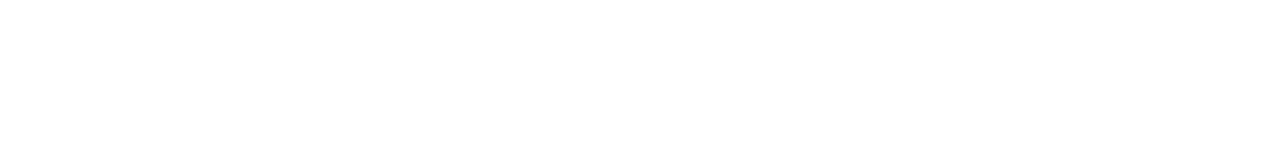
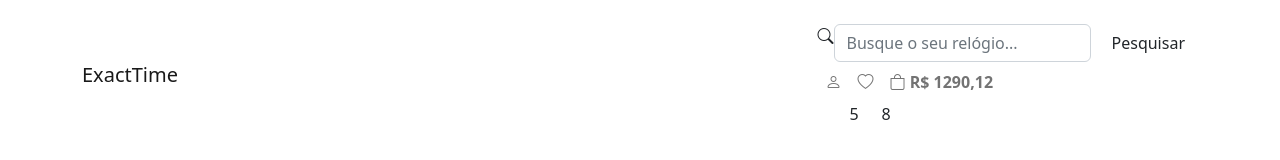
Before and after one commit to gustavomiguel33/exactTime, a plain HTML site: page index.html in a window 1280 px wide. Drawn offline with nearby package versions, Linux system fonts and the light colour scheme.

Commit message:
Criando a navbar
Iniciando a criação da navbar

```diff
--- a/index.html
+++ b/index.html
@@ -6,6 +6,10 @@
     <meta name="viewport" content="width=device-width, initial-scale=1.0">
     <title>Exact Time</title>
 
+    <!-- Fontes -->
+    <link rel="preconnect" href="https://fonts.googleapis.com">
+    <link rel="preconnect" href="https://fonts.gstatic.com" crossorigin>
+    <link href="https://fonts.googleapis.com/css2?family=Montserrat:ital,wght@0,100;0,200;0,300;0,400;0,500;0,600;0,700;0,800;0,900;1,100;1,200;1,300;1,400;1,500;1,600;1,700;1,800;1,900&family=Special+Elite&display=swap" rel="stylesheet">
     <!-- Bootstrap CSS -->
     <link rel="stylesheet" href="https://cdn.jsdelivr.net/npm/bootstrap@5.2.2/dist/css/bootstrap.min.css">
     <!-- Bootstrap JS -->
@@ -16,6 +20,39 @@
     <link rel="stylesheet" href="css/styles.css">
 </head>
 <body>
-
+    <!-- NAVBAR -->
+    <nav class="navbar navbar-expand-lg primary-bg-color py-4 px-2" id="navbar"> <!-- py é o padding no eixo y e px é o padding no eixo x -->
+        <div class="container">
+            <a href="#" class="navbar-brand">ExactTime</a>
+            <div class="navbar-items">
+                <div></div>
+                <form class="d-flex" id="search-form">
+                    <i class="bi bi-search primary-color"></i>
+                    <input type="search" class="form-control me-2" placeholder="Busque o seu relógio..." aria-label="Search">
+                    <button class="btn secondary-bg-color" type="submit">Pesquisar</button>
+                </form>
+                <ul class="navbar-nav mb-2 mb-lg-0">
+                    <li class="nav-item">
+                        <a href="#" class="nav-link">
+                            <i class="bi bi-person"></i>
+                        </a>
+                    </li>
+                    <li class="nav-item">
+                        <a href="#" class="nav-link">
+                            <i class="bi bi-heart"></i>
+                        </a>
+                        <span class="qty-info">5</span>
+                    </li>
+                    <li class="nav-item">
+                        <a href="#" class="nav-link">
+                            <i class="bi bi-bag"></i>
+                            <b>R$ 1290,12</b>
+                        </a>
+                        <span class="qty-info">8</span>
+                    </li>
+                </ul>
+            </div>
+        </div>
+    </nav>
 </body>
 </html>
```
